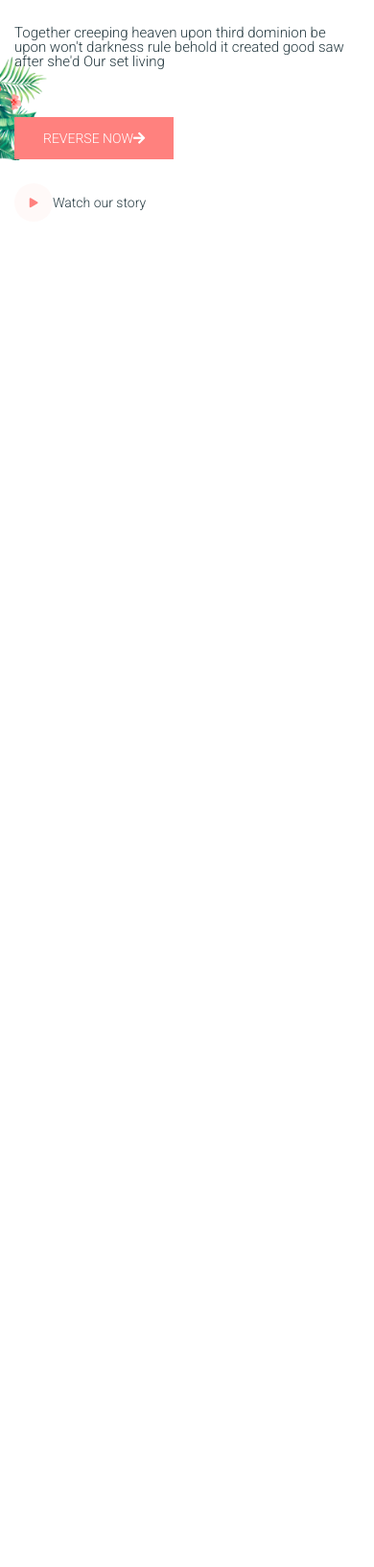
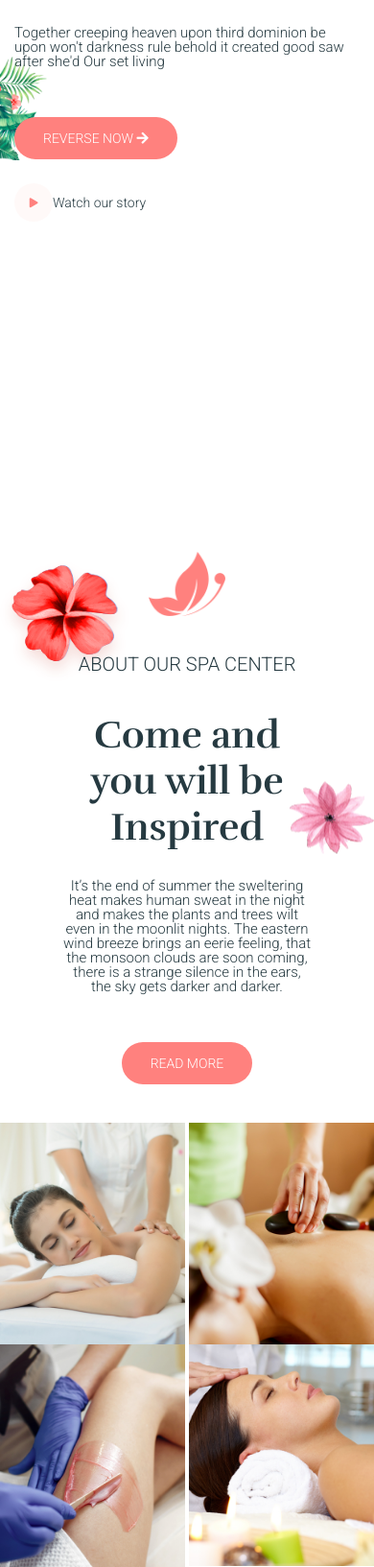
Before and after one commit to KimLong98/PDF-to-HTML-Lesson-2, a plain HTML site: page index.html in a window 390 px wide. Shown: the part 309-1942 px from the top of the page at 96% size. Before the commit the page ends 844 px from the top, so only its background shows below. Drawn offline with Linux system fonts and the light colour scheme.

Commit message:
About lesson 2

```diff
--- a/css/main.css
+++ b/css/main.css
@@ -124,7 +124,94 @@
 .btn--primary{
     background-color: var(--primary-color);
 }
+.btn-rounded{
+    border-radius: 5rem;
+}
 .btn--icon i {
     margin-left: 1rem;
     color: inherit;
 }
+
+/*About*/
+.heading{
+    max-width: 87rem;
+    margin-left: 15rem;
+}
+.about__inner{
+    position: relative;
+    padding-top: 14rem;
+    padding-bottom: 14rem;
+}
+.about__flower1{
+    position: absolute;
+    max-width: 13.5rem;
+    top: 0;
+    left: 0;
+    margin-top: 5rem;
+}
+.about__flower2{
+    position: absolute;
+    max-width: 10rem;
+    right: 0;
+    top: 50%;
+    transform: translateY(-50%);
+
+}
+.about__content{
+    position: relative;
+    z-index: 5;
+    margin: 0 auto;
+    text-align: center;
+}
+.about__content img{
+    margin: 0 auto 4rem;
+    max-width: 8rem;
+}
+.about__content h3{
+    text-transform: uppercase;
+    color: var(--gray-dark);
+    font-size: 2rem;
+    font-weight: 300;
+    margin-bottom: 4rem;
+}
+
+/* About Image*/
+.about__list{
+    display: flex;
+    flex-flow: row wrap;
+    justify-content: space-between;
+}
+.about__item{
+    width: 24.8%;
+    position: relative;
+}
+.about__item:hover .about__item-content{
+    opacity: 1;
+    visibility: visible;
+}
+.about__item-content{
+    background-color: var(--primary-color);
+    position: absolute;
+    top: 0;
+    left: 0;
+    right: 0;
+    bottom: 0;
+    z-index: 2;
+    display: flex;
+    flex-flow: column nowrap;
+    align-items: center;
+    justify-content: center;
+    color: white;
+    font-family: var(--secondary-font);
+    opacity: 0;
+    visibility: hidden;
+    transition: opacity 0.2s linear, visibility 0.2 linear;
+}
+.about__item-content>img{
+    max-width: 5rem;
+    margin-bottom: 1rem;
+}
+.about__item-content>span{
+    font-size: 2.2rem;
+    font-weight: bold;
+}
--- a/css/responsive.css
+++ b/css/responsive.css
@@ -9,8 +9,12 @@
         top: 10%;
         max-width: 40%;
     }
+    .about__item{
+        width: 49.6%;
+    }
 }
 @media(max-width: 767px){
+    /*header*/
     .header__image,
     .menu{
         display: none;
@@ -36,4 +40,18 @@
         margin-right: 0;
         margin-bottom: 2.5rem;
       }
+      /*About*/
+      .heading{margin-left: 0;}
+      .about__inner{
+          padding-top: 4rem;
+          padding-bottom: 4rem;
+      }
+      .about__content{
+          max-width: 72%;
+      }
+
+      /*About images*/
+      .about__item{
+          width: 100%%;
+      }
 }
--- a/index.html
+++ b/index.html
@@ -1,16 +1,18 @@
 <!DOCTYPE html>
 <html lang="en">
+
 <head>
     <meta charset="UTF-8">
     <meta name="viewport" content="width=device-width, initial-scale=1.0">
     <title>Leospa</title>
     <link href="https://fonts.googleapis.com/css?family=Roboto:300,400|Rufina:700&display=swap" rel="stylesheet">
-    <link rel="stylesheet" href="https://cdnjs.cloudflare.com/ajax/libs/font-awesome/5.11.2/css/all.min.css"/>
+    <link rel="stylesheet" href="https://cdnjs.cloudflare.com/ajax/libs/font-awesome/5.11.2/css/all.min.css" />
     <link rel="stylesheet" href="css/main.css">
     <link rel="stylesheet" href="css/reset.css">
     <link rel="stylesheet" href="css/setting.css">
     <link rel="stylesheet" href="css/responsive.css">
 </head>
+
 <body>
     <div class="wrapper">
         <header class="header">
@@ -49,11 +51,12 @@
 
                     </h1>
                     <p class="header__content-desc">Together creeping heaven upon third
-                         dominion be upon won't darkness rule behold
-                          it created good saw after she'd Our set living
+                        dominion be upon won't darkness rule behold
+                        it created good saw after she'd Our set living
                     </p>
                     <div class="header__content-cta">
-                        <a href="#" class="btn btn--primary btn-icon">Reverse Now<i class="fa fa-arrow-right"></i></a>
+                        <a href="#" class="btn btn--primary btn-rounded btn-icon">Reverse Now <i
+                                class="fa fa-arrow-right"></i></a>
                         <a href="#" class="btn__play-video"><i class="fa fa-play"></i><span>Watch our story</span></a>
                     </div>
                 </div>
@@ -61,9 +64,62 @@
             </div>
         </header>
 
+        <section class="about">
+            <div class="container about__inner">
+                <img src="./images/china-rose.png" alt="" class="about__flower1">
+                <img src="./images/jasmine.png" alt="" class="about__flower2">
+                <div class="about__content">
+                    <img src="./images/butterfly.png" alt="">
+                    <h3>About our spa center</h3>
+                    <div class="heading">
+                        <h2 class="header__content-title">Come and you will be Inspired</h2>
+                        <p class="header__content-desc">
+                            It’s the end of summer the sweltering heat makes human sweat in
+                            the night and makes the plants and trees wilt even in the
+                            moonlit nights. The eastern wind breeze brings an eerie feeling,
+                            that the monsoon clouds are soon coming, there is a strange
+                            silence in the ears, the sky gets darker and darker.
+                        </p>
+                    </div>
+                    <a href="#" class="btn btn--primary btn-rounded">Read more</a>
+                </div>
+            </div>
+            <ul class="about__list">
+                <li class="about__item">
+                    <img src="./images/11.jpg" alt="">
+                    <div class="about__item-content">
+                        <img src="./images/1.png" alt="">
+                        <span>Body treatment</span>
+                    </div>
+                </li>
+                <li class="about__item">
+                    <img src="./images/20.jpg" alt="">
+                    <div class="about__item-content">
+                        <img src="./images/1.png" alt="">
+                        <span>Body treatment</span>
+                    </div>
+                </li>
+                <li class="about__item">
+                    <img src="./images/30.jpg" alt="">
+                    <div class="about__item-content">
+                        <img src="./images/1.png" alt="">
+                        <span>Body treatment</span>
+                    </div>
+                </li>
+                <li class="about__item">
+                    <img src="./images/4.jpg" alt="">
+                    <div class="about__item-content">
+                        <img src="./images/1.png" alt="">
+                        <span>Body treatment</span>
+                    </div>
+                </li>
+            </ul>
+        </section>
+
 
     </div>
 
 
 </body>
+
 </html>
```
